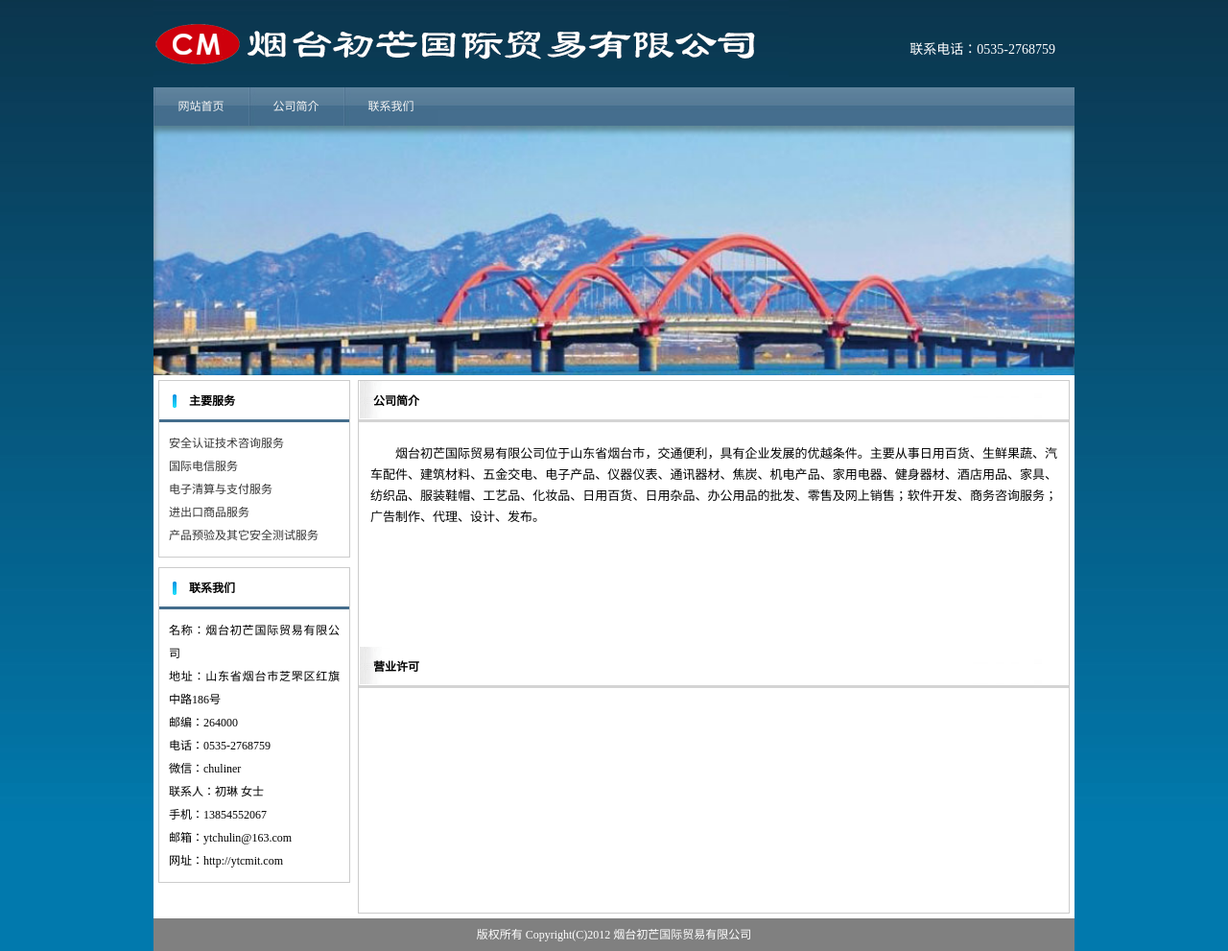
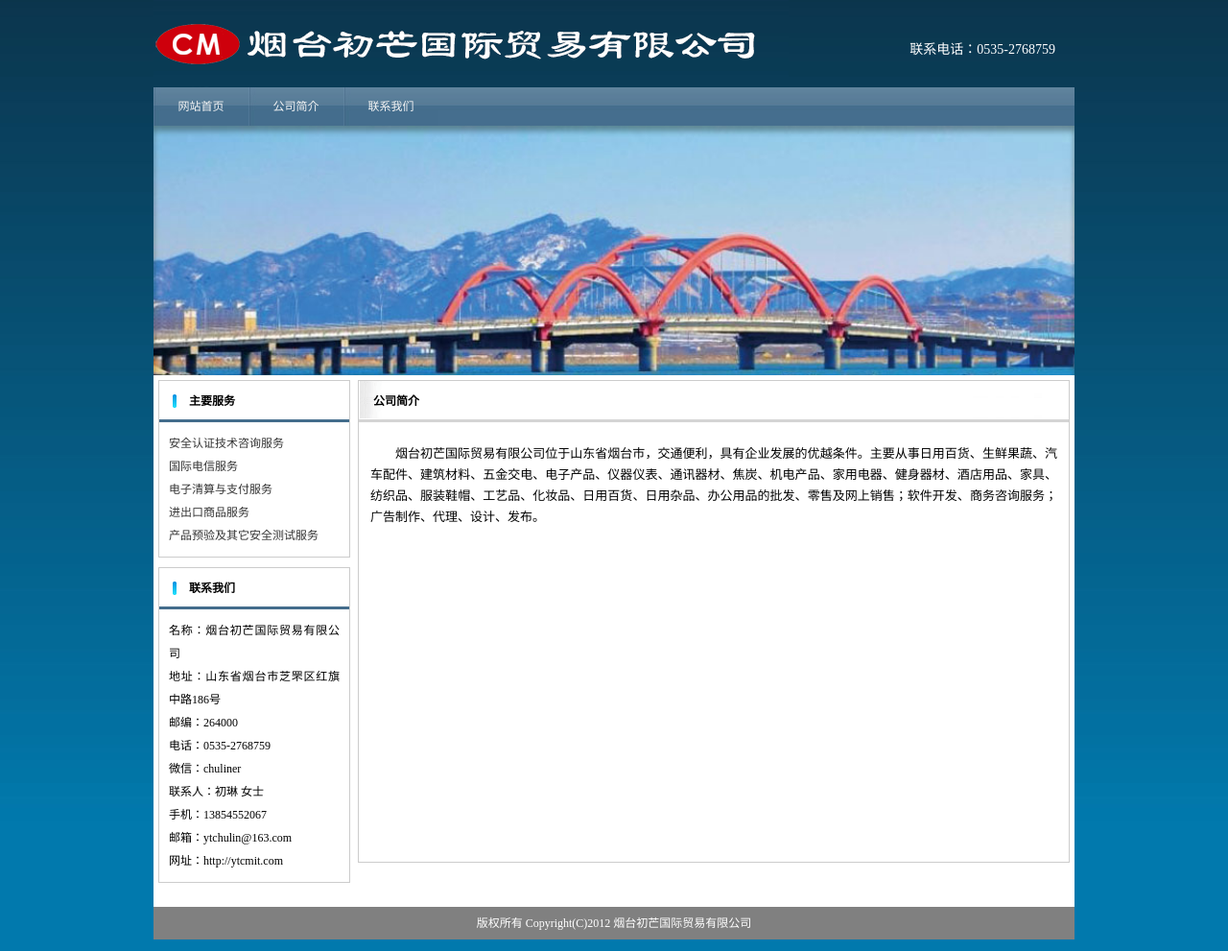
Before and after one commit to moranye/cl, a website built with webpack: page index.html in a window 1280 px wide. Shown: the whole page at 96% size. Built offline with nearby package versions, Linux system fonts and the light colour scheme.

Commit message:
修改文字

```diff
--- a/index.html
+++ b/index.html
@@ -80,9 +80,9 @@
 						<div class="pageBd">
 							烟台初芒国际贸易有限公司位于山东省烟台市，交通便利，具有企业发展的优越条件。主要从事日用百货、生鲜果蔬、汽车配件、建筑材料、五金交电、电子产品、仪器仪表、通讯器材、焦炭、机电产品、家用电器、健身器材、酒店用品、家具、纺织品、服装鞋帽、工艺品、化妆品、日用百货、日用杂品、办公用品的批发、零售及网上销售；软件开发、商务咨询服务；广告制作、代理、设计、发布。
 						</div>
-						<div class="pageTitle">
-							营业许可
-						</div>
+						<!-- <div class="pageTitle"> -->
+							<!-- 主要产品 -->
+						<!-- </div> -->
 						<div class="pageBd">
 
 						</div>
```
